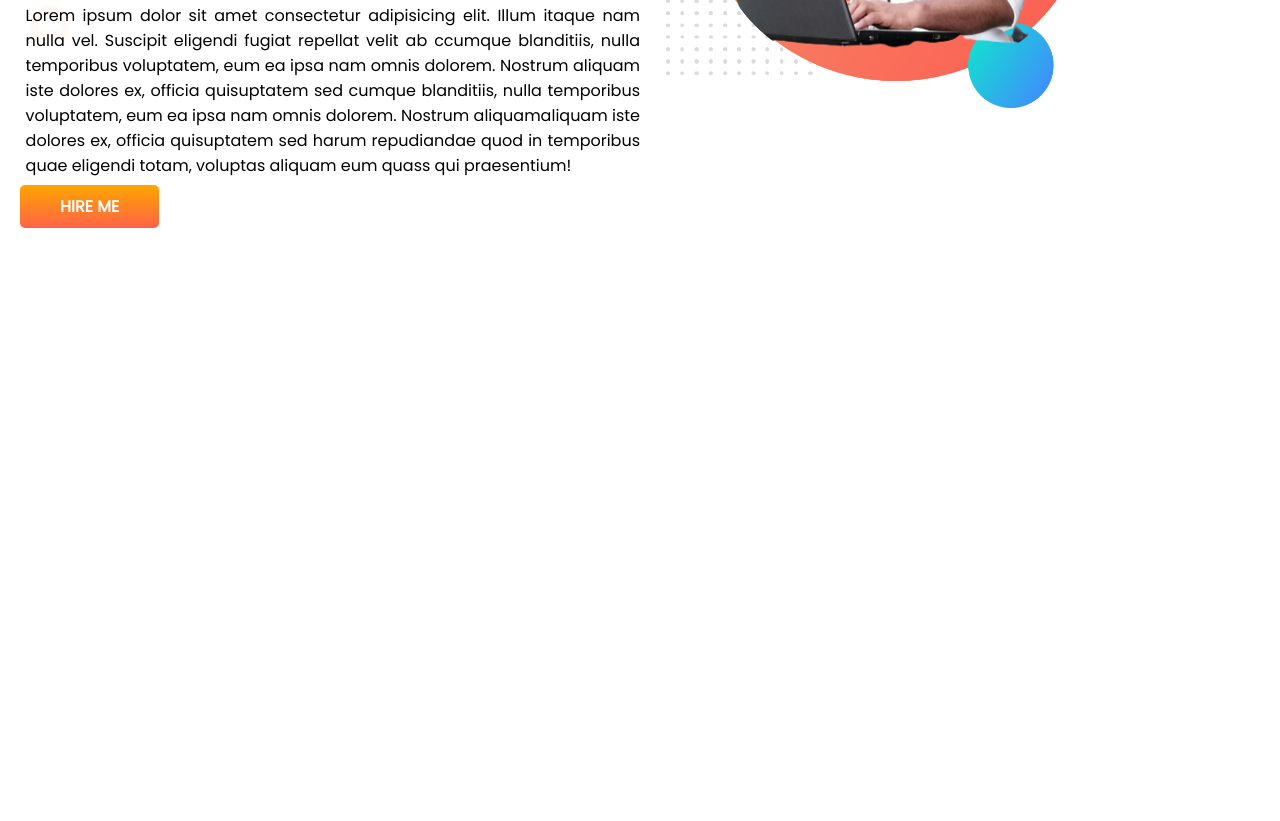
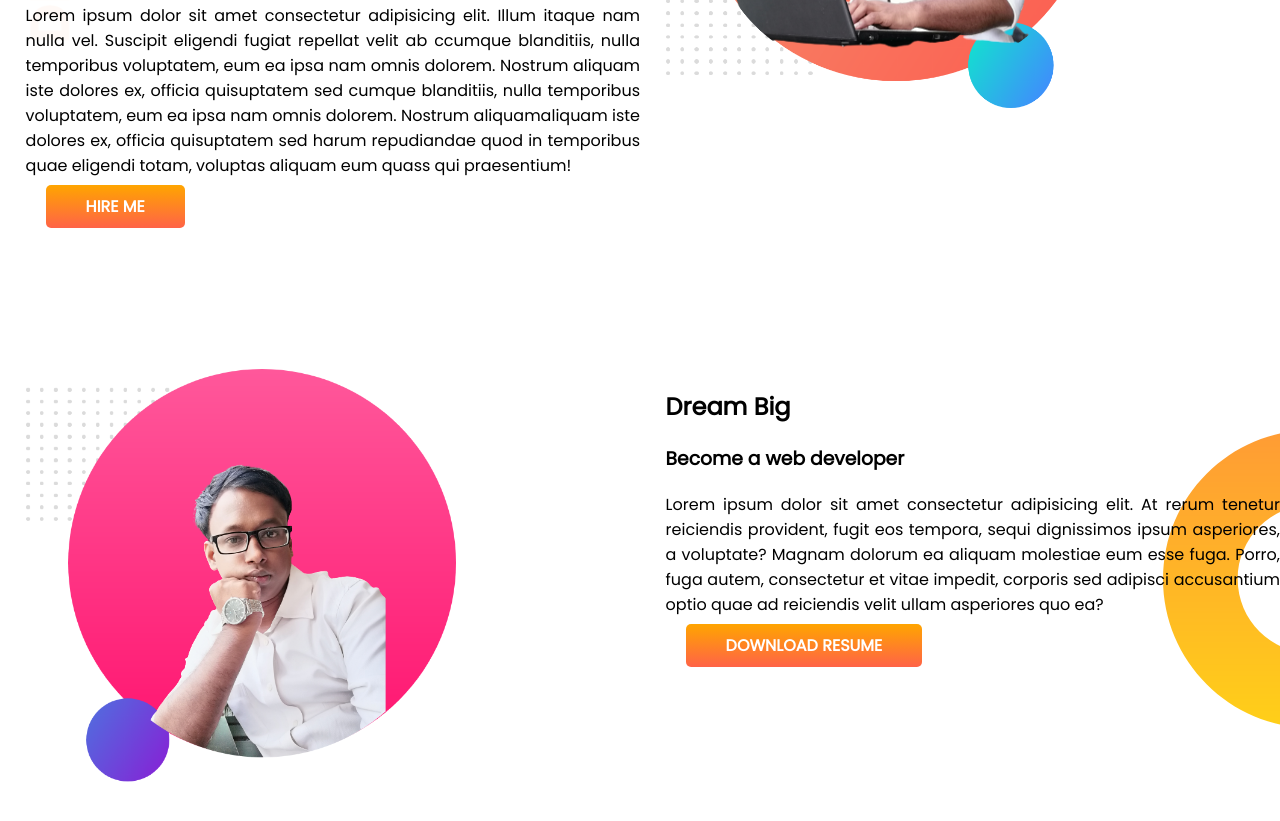
Before and after one commit to SreekantaChandraSutradhar/My-first-portfolio, a plain HTML site: page index.html in a window 1280 px wide. Shown: the part 319-1140 px from the top of the page. Before the commit the page ends 800 px from the top, so only its background shows below. Drawn offline with Linux system fonts and the light colour scheme.

Commit message:
dream added

```diff
--- a/index.html
+++ b/index.html
@@ -17,13 +17,27 @@
         <h1><span>Sree Kanta</span> World!</h1>
         <h3> Build climber and Train Stopper</h3>
         <p>Lorem ipsum dolor sit amet consectetur adipisicing elit. Illum itaque nam nulla vel. Suscipit eligendi fugiat repellat velit ab ccumque blanditiis, nulla temporibus voluptatem, eum ea ipsa nam omnis dolorem. Nostrum aliquam iste dolores ex, officia quisuptatem sed cumque blanditiis, nulla temporibus voluptatem, eum ea ipsa nam omnis dolorem. Nostrum aliquamaliquam iste dolores ex, officia quisuptatem sed harum repudiandae quod in temporibus quae eligendi totam, voluptas aliquam eum quass qui praesentium!</p>
+        <a  class="link-button" href="https://prothom alo.com" target="_blank">HIRE ME</a>
 </div>
 <div class="half-width">
     <img src="images/profile.png" alt="">
 </div>
+
    </section>
 
-    <a  class="link-button" href="https://prothom alo.com" target="_blank">HIRE ME</a>
+
+
+
+    <section class="second">
+        <div class="half-width"> <img src="images/profile2.png" alt="">
+        </div>
+        <div class="half-width">
+            <h2>Dream Big</h2>
+            <h3>Become a web developer</h3>
+            <p>Lorem ipsum dolor sit amet consectetur adipisicing elit. At rerum tenetur reiciendis provident, fugit eos tempora, sequi dignissimos ipsum asperiores, a voluptate? Magnam dolorum ea aliquam molestiae eum esse fuga. Porro, fuga autem, consectetur et vitae impedit, corporis sed adipisci accusantium optio quae ad reiciendis velit ullam asperiores quo ea?</p>
+            <a  class="link-button" href="#" target="_blank">DOWNLOAD RESUME</a>
+        </div>
+    </section>
 
 </body>
 </html>
--- a/style.css
+++ b/style.css
@@ -15,6 +15,7 @@ span{
 
 section{
     display:flex;
+    margin-bottom: 150px;
 }
 .half-width{
     width:50%;
@@ -37,3 +38,9 @@ section{
     background-image: url(images/top-banner.png);
     background-repeat: no-repeat;
 }
+.second{
+    background-image: url(images/dream-bg.png);
+    background-repeat: no-repeat;
+    background-position: right;
+
+}
```
Also changed, not shown: images/profile2.png (added).
